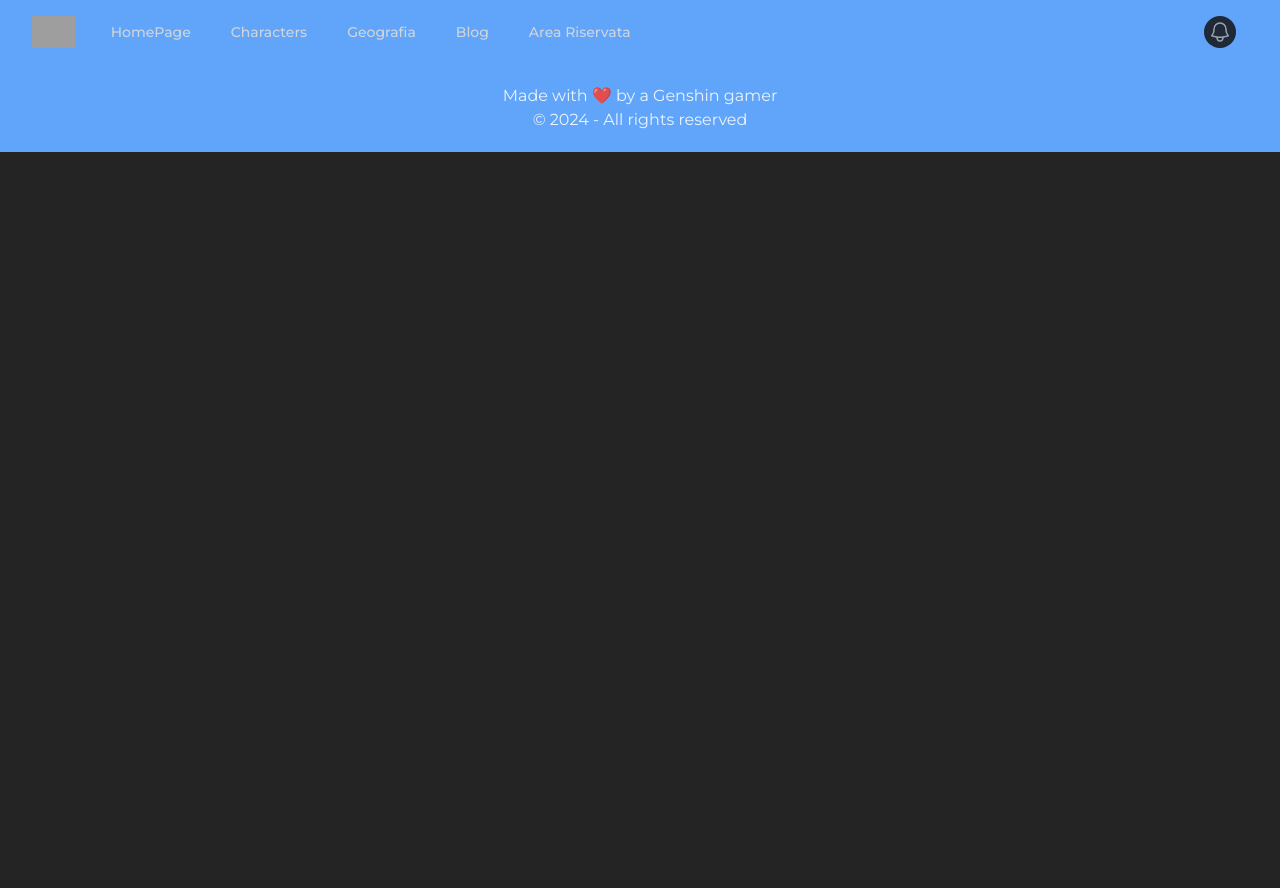
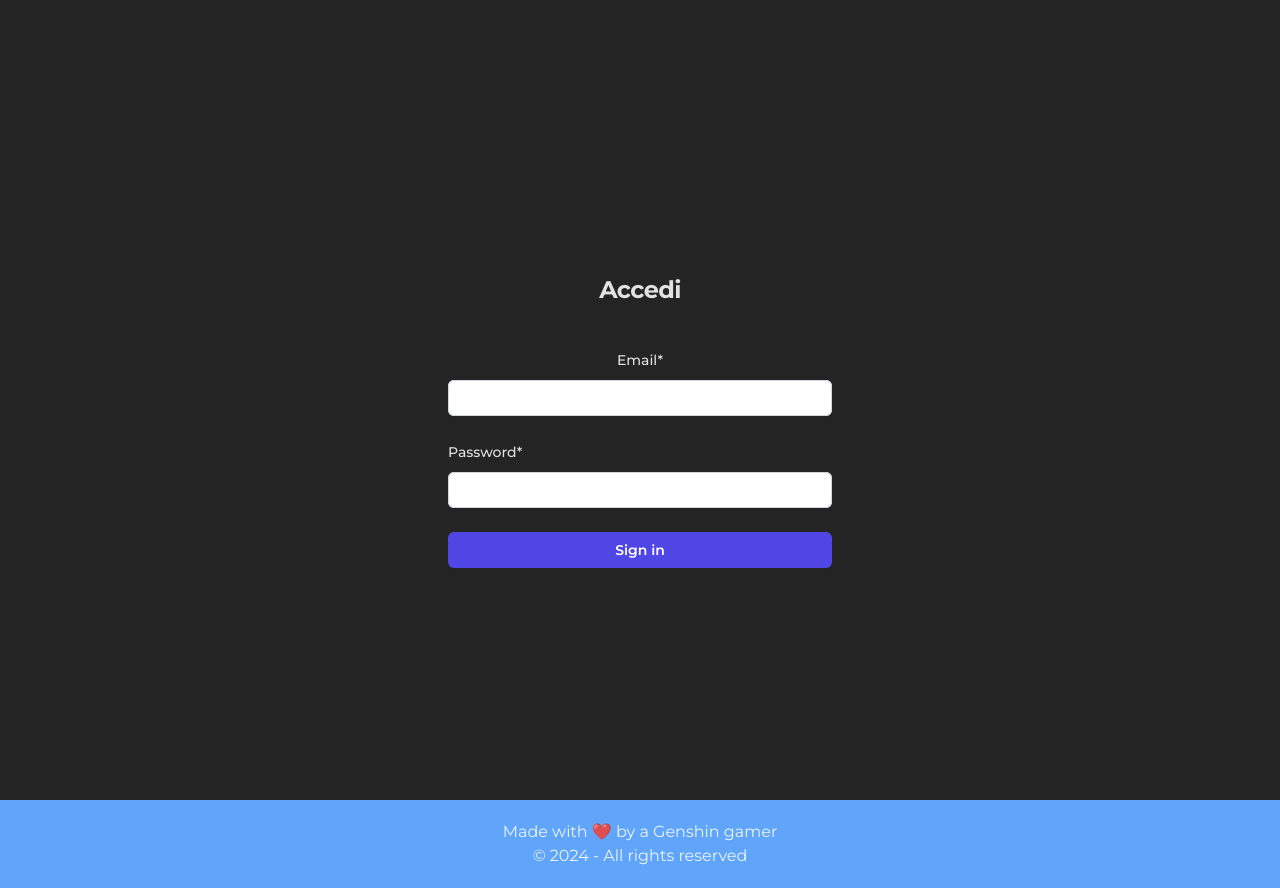
Before and after one commit to NoemiP94/genshin-world, a React (Vite) app: page / in a window 1280 px wide. Before the commit the page ends 800 px from the top, so only its background shows below. Built offline with nearby package versions, Linux system fonts and the light colour scheme; grey boxes are pictures that could not be loaded.

Commit message:
remove navbar

```diff
--- a/src/App.jsx
+++ b/src/App.jsx
@@ -23,7 +23,6 @@ import BlogpostDetail from './components/BlogpostDetail'
 function App() {
   return (
     <BrowserRouter>
-      <MyNav />
       <Routes>
         <Route path="/reserved/*" element={<AreaRiservata />}>
           {/* Nested route */}
@@ -42,7 +41,7 @@ function App() {
           <Route path="blog/:id" element={<BlogpostDetail />} />
           <Route path="user" element={<Users />} />
         </Route>
-        <Route path="/login" element={<Login />} />
+        <Route path="/" element={<Login />} />
       </Routes>
       <Footer />
     </BrowserRouter>
--- a/src/components/MyNav.jsx
+++ /dev/null
@@ -1,118 +0,0 @@
-import { Fragment } from 'react'
-import { Disclosure, Menu, Transition } from '@headlessui/react'
-import { Bars3Icon, BellIcon, XMarkIcon } from '@heroicons/react/24/outline'
-
-const navigation = [
-  { name: 'HomePage', href: '/' },
-  { name: 'Characters', href: '#' },
-  { name: 'Geografia', href: '#' },
-  { name: 'Blog', href: '#' },
-  { name: 'Area Riservata', href: '/login' },
-]
-
-function classNames(...classes) {
-  return classes.filter(Boolean).join(' ')
-}
-
-const MyNav = () => {
-  return (
-    <Disclosure as="nav" className="bg-blue-400">
-      {({ open }) => (
-        <>
-          <div className="mx-auto max-w-7xl px-2 sm:px-6 lg:px-8">
-            <div className="relative flex h-16 items-center justify-between">
-              <div className="absolute inset-y-0 left-0 flex items-center sm:hidden">
-                {/* Mobile menu button*/}
-                <Disclosure.Button className="relative inline-flex items-center justify-center rounded-md p-2 text-gray-400 hover:bg-gray-700 hover:text-white focus:outline-none focus:ring-2 focus:ring-inset focus:ring-white">
-                  <span className="absolute -inset-0.5" />
-                  <span className="sr-only">Open main menu</span>
-                  {open ? (
-                    <XMarkIcon className="block h-6 w-6" aria-hidden="true" />
-                  ) : (
-                    <Bars3Icon className="block h-6 w-6" aria-hidden="true" />
-                  )}
-                </Disclosure.Button>
-              </div>
-              <div className="flex flex-1 items-center justify-center sm:items-stretch sm:justify-start">
-                <div className="flex flex-shrink-0 items-center">
-                  <img
-                    className="h-8 w-auto"
-                    src="https://tailwindui.com/img/logos/mark.svg?color=indigo&shade=500"
-                    alt="Your Company"
-                  />
-                </div>
-                <div className="hidden sm:ml-6 sm:block">
-                  <div className="flex space-x-4">
-                    {navigation.map((item) => (
-                      <a
-                        key={item.name}
-                        href={item.href}
-                        className={classNames(
-                          item.current
-                            ? 'bg-gray-900 text-white'
-                            : 'text-gray-300 hover:bg-gray-700 hover:text-white',
-                          'rounded-md px-3 py-2 text-sm font-medium'
-                        )}
-                        aria-current={item.current ? 'page' : undefined}
-                      >
-                        {item.name}
-                      </a>
-                    ))}
-                  </div>
-                </div>
-              </div>
-              <div className="absolute inset-y-0 right-0 flex items-center pr-2 sm:static sm:inset-auto sm:ml-6 sm:pr-0">
-                <button
-                  type="button"
-                  className="relative rounded-full bg-gray-800 p-1 text-gray-400 hover:text-white focus:outline-none focus:ring-2 focus:ring-white focus:ring-offset-2 focus:ring-offset-gray-800"
-                >
-                  <span className="absolute -inset-1.5" />
-                  <span className="sr-only">View notifications</span>
-                  <BellIcon className="h-6 w-6" aria-hidden="true" />
-                </button>
-
-                {/* Profile dropdown */}
-                <Menu as="div" className="relative ml-3">
-                  <div></div>
-                  <Transition
-                    as={Fragment}
-                    enter="transition ease-out duration-100"
-                    enterFrom="transform opacity-0 scale-95"
-                    enterTo="transform opacity-100 scale-100"
-                    leave="transition ease-in duration-75"
-                    leaveFrom="transform opacity-100 scale-100"
-                    leaveTo="transform opacity-0 scale-95"
-                  >
-                    <Menu.Items className="absolute right-0 z-10 mt-2 w-48 origin-top-right rounded-md bg-white py-1 shadow-lg ring-1 ring-black ring-opacity-5 focus:outline-none"></Menu.Items>
-                  </Transition>
-                </Menu>
-              </div>
-            </div>
-          </div>
-
-          <Disclosure.Panel className="sm:hidden">
-            <div className="space-y-1 px-2 pb-3 pt-2">
-              {navigation.map((item) => (
-                <Disclosure.Button
-                  key={item.name}
-                  as="a"
-                  href={item.href}
-                  className={classNames(
-                    item.current
-                      ? 'bg-gray-900 text-white'
-                      : 'text-gray-300 hover:bg-gray-700 hover:text-white',
-                    'block rounded-md px-3 py-2 text-base font-medium'
-                  )}
-                  aria-current={item.current ? 'page' : undefined}
-                >
-                  {item.name}
-                </Disclosure.Button>
-              ))}
-            </div>
-          </Disclosure.Panel>
-        </>
-      )}
-    </Disclosure>
-  )
-}
-export default MyNav
```
